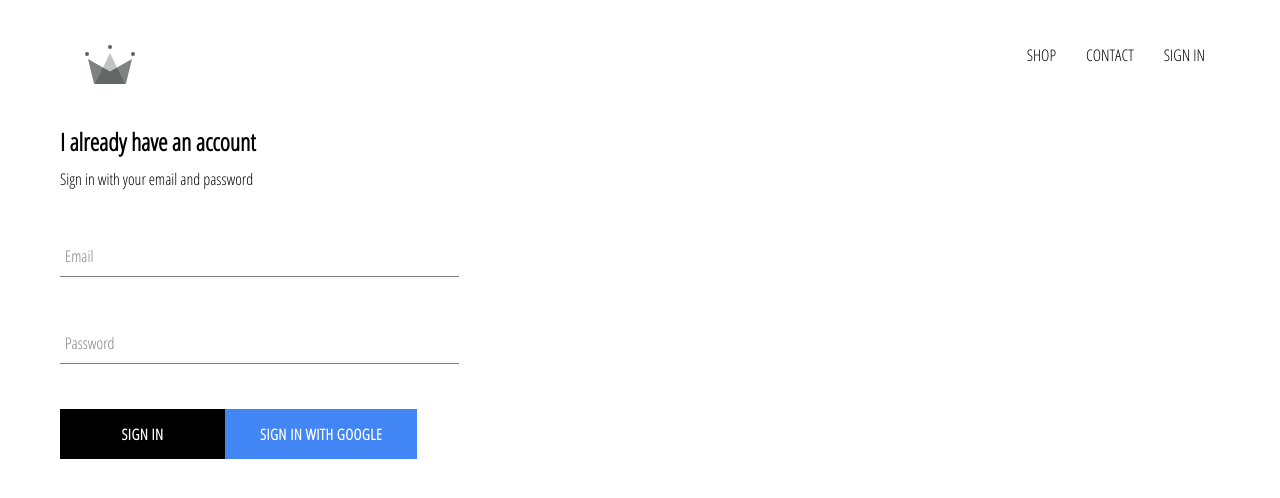
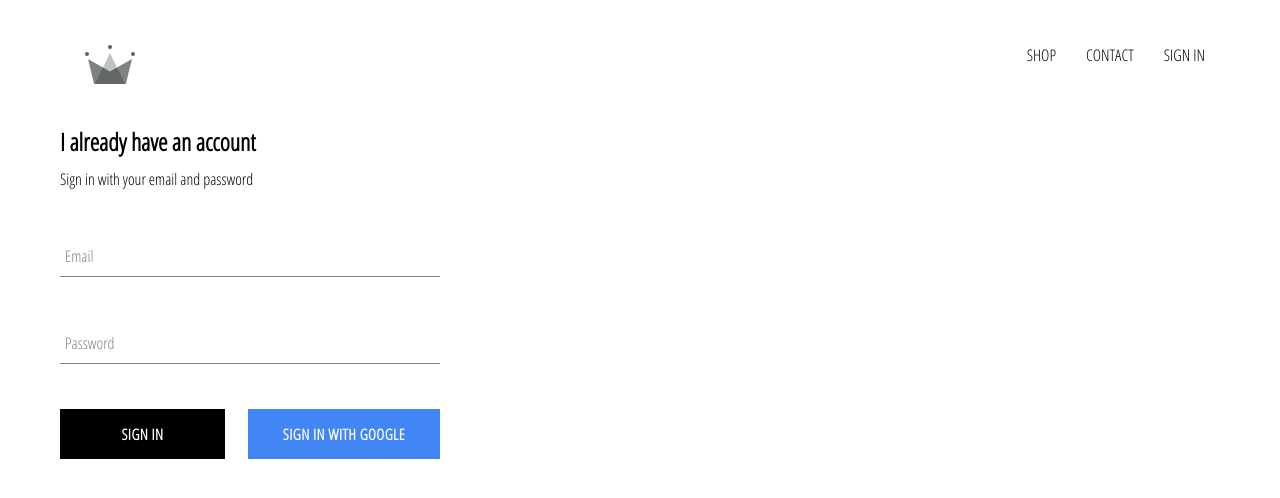
Before and after one commit to dario-piotrowicz/ReactJS_e-commerce-miniproject, a React (Create React App) app: page /signin in a window 1280 px wide. Shown: the top 498 px of the page. Built offline with nearby package versions, Linux system fonts and the light colour scheme; no server answers.

Commit message:
improved sign-in component's style

```diff
--- a/src/App.css
+++ b/src/App.css
@@ -7,3 +7,7 @@
     text-decoration: none;
     color: black;
 }
+
+* {
+    box-sizing: border-box;
+}
--- a/src/components/sign-in/sign-in.component.jsx
+++ b/src/components/sign-in/sign-in.component.jsx
@@ -42,8 +42,10 @@
                            value={this.state.password}
                            onChange={this.inputChangeEventHandler}
                            required />
-                <CustomButton type="submit"> Sign In </CustomButton>
-                <CustomButton type="button" onClick={signInWithGoogle} isGoogleSignIn> Sign In with Google </CustomButton>
+                <div className="buttons-container">
+                    <CustomButton type="submit"> Sign In </CustomButton>
+                    <CustomButton type="button" onClick={signInWithGoogle} isGoogleSignIn> Sign In with Google </CustomButton>
+                </div>
             </form>
         </div>;
     }
--- a/src/components/sign-in/sign-in.styles.scss
+++ b/src/components/sign-in/sign-in.styles.scss
@@ -1,9 +1,14 @@
 .sign-in {
-    width: 30vw;
+    width: 380px;
     display: flex;
     flex-direction: column;
 
     .title {
         margin: 10px 0;
     }
+
+    .buttons-container {
+        display: flex;
+        justify-content: space-between;
+    }
 }
```
